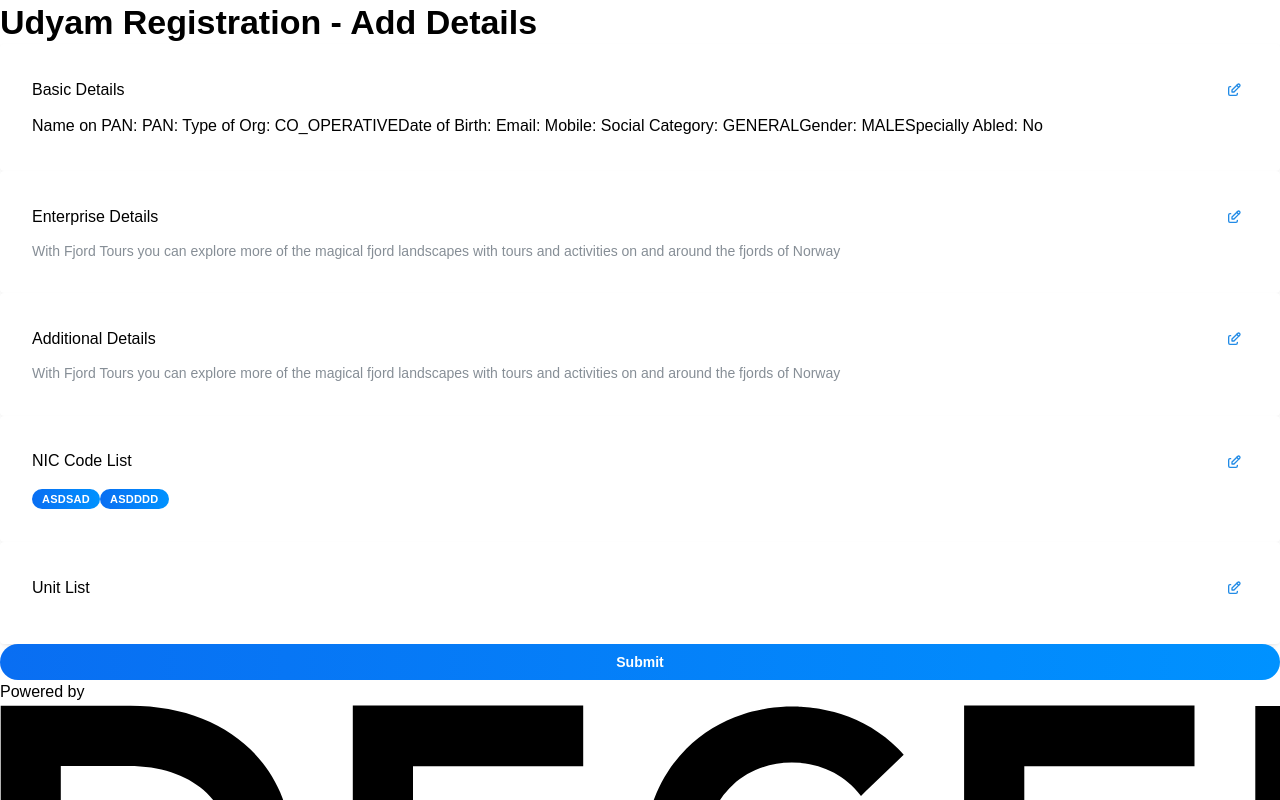
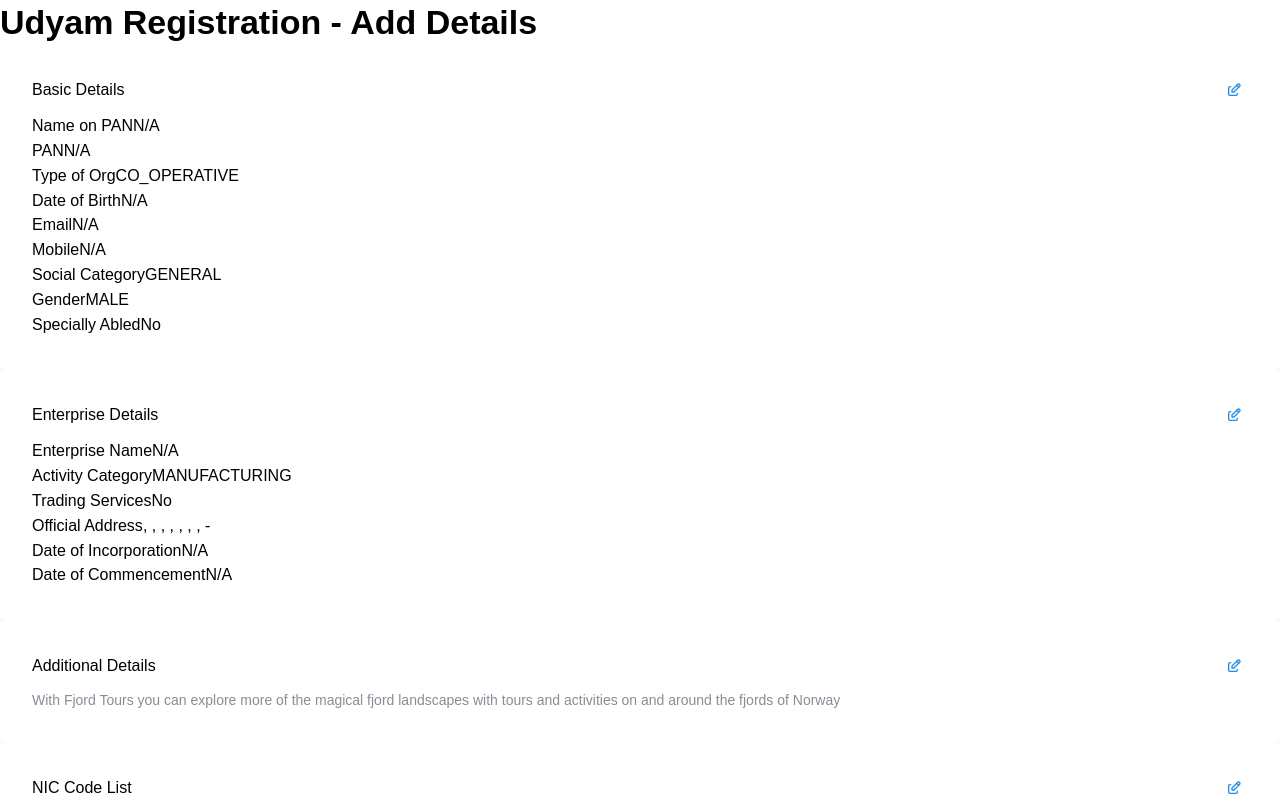
Before and after one commit to vaishnavimokle/udyam-registration-assignment, a Next.js app: page /udyam/addDetails in a window 1280 px wide. Shown: the top 800 px of the page. Built offline with nearby package versions, Linux system fonts and the light colour scheme.

Commit message:
fixed enterprise form

```diff
--- a/src/components/udyam/details/enterpriseForm.tsx
+++ b/src/components/udyam/details/enterpriseForm.tsx
@@ -70,8 +70,8 @@ const EnterpriseDetailForm = ({
   };
 
   return (
-    <form>
-      <div className="flex justify-stretch mb-4">
+    <form className="w-full flex flex-col gap-4">
+      <div className="flex flex-col justify-stretch mb-4 gap-4">
         <TextInput
           required
           className="w-full"
@@ -93,7 +93,7 @@ const EnterpriseDetailForm = ({
 
         <Checkbox
           required
-          className="w-full pt-8"
+          className="w-full"
           label="Trading Services"
           {...form.getInputProps("tradingServices", {
             type: "checkbox",
@@ -108,7 +108,18 @@ const EnterpriseDetailForm = ({
           label="Date Of Incorporation"
           placeholder="Date Of Incorporation"
           key={form.key("enterpriseStatus.dateOfIncorporation")}
-          {...form.getInputProps("enterpriseStatus.dateOfIncorporation")}
+          valueFormat="YYYY-MM-DD"
+          value={
+            form.values.enterpriseStatus.dateOfIncorporation
+              ? new Date(form.values.enterpriseStatus.dateOfIncorporation)
+              : undefined
+          }
+          onChange={(date) =>
+            form.setFieldValue(
+              "enterpriseStatus.dateOfIncorporation",
+              date ? date.toISOString().split("T")[0] : ""
+            )
+          }
           mr={16}
         />
 
@@ -117,7 +128,18 @@ const EnterpriseDetailForm = ({
           label="Date Of Commencement"
           placeholder="Date Of Commencement"
           key={form.key("enterpriseStatus.dateOfCommencement")}
-          {...form.getInputProps("enterpriseStatus.dateOfCommencement")}
+          valueFormat="YYYY-MM-DD"
+          value={
+            form.values.enterpriseStatus.dateOfCommencement
+              ? new Date(form.values.enterpriseStatus.dateOfCommencement)
+              : undefined
+          }
+          onChange={(date) =>
+            form.setFieldValue(
+              "enterpriseStatus.dateOfCommencement",
+              date ? date.toISOString().split("T")[0] : ""
+            )
+          }
           mr={16}
         />
       </div>
@@ -211,14 +233,13 @@ const EnterpriseDetailForm = ({
             value: obj.district,
           }))}
           value={form.values.officialAddress.district}
-          onChange={(dist) =>{
+          onChange={(dist) => {
             const stateDist =
               stateDistMapping.find((map) => map.district == dist) ||
               stateDistMapping[0];
             form.setFieldValue("officialAddress.district", stateDist.district);
             form.setFieldValue("officialAddress.state", stateDist.state);
-          }
-          }
+          }}
         />
 
         <TextInput
--- a/src/pages/udyam/addDetails.tsx
+++ b/src/pages/udyam/addDetails.tsx
@@ -6,7 +6,10 @@ import {
   SocialCategory,
   TypeOfOrganisation,
 } from "@/constants/addDetails";
-import { UdyamRegistrationDetailRequest } from "@/types/udyamRegistration";
+import {
+  UdyamAddressDetail,
+  UdyamRegistrationDetailRequest,
+} from "@/types/udyamRegistration";
 import { ReactNode, useState } from "react";
 import { udyamAddDetails } from "@/api/udyamRegistration";
 import pollForStatus from "@/services/udyam/statusPoller";
@@ -146,20 +149,24 @@ const AddDetailPage = () => {
         tradingServices={udyamDetails.tradingServices}
         officialAddress={udyamDetails.officialAddress}
         enterpriseStatus={udyamDetails.enterpriseStatus}
-        onSubmit={(updatedDetails)=> {
+        onSubmit={(updatedDetails) => {
           setUdyamDetails((prevDetails) => ({
             ...prevDetails,
             activityCategory: updatedDetails.activityCategory,
             enterpriseName: updatedDetails.enterpriseName,
             enterpriseStatus: updatedDetails.enterpriseStatus,
             officialAddress: updatedDetails.officialAddress,
-            tradingServices: updatedDetails.tradingServices
+            tradingServices: updatedDetails.tradingServices,
           }));
           handleCloseForm();
         }}
       />
     );
     setOpenForm(true);
+  };
+
+  const formatAddress = (address: UdyamAddressDetail) => {
+    return `${address.door}, ${address.premises}, ${address.town}, ${address.block}, ${address.road}, ${address.city}, ${address.district}, ${address.state} - ${address.pincode}`;
   };
 
   return (
@@ -173,64 +180,70 @@ const AddDetailPage = () => {
                   title="Basic Details"
                   onEditClick={handleBasicDetailsEdit}
                 >
-                  <div className="text-sm flex flex-col gap-1">
-                    <span>
-                      <span className="text-gray-600 text-xs">
-                        Name on PAN:
-                      </span>{" "}
-                      {udyamDetails.nameOnPan}
-                    </span>
-                    <span>
-                      <span className="text-gray-600 text-xs">PAN:</span>{" "}
-                      {udyamDetails.pan}
-                    </span>
-                    <span>
-                      <span className="text-gray-600 text-xs">
-                        Type of Org:
-                      </span>{" "}
-                      {udyamDetails.typeOfOrganisation}
-                    </span>
-                    <span>
-                      <span className="text-gray-600 text-xs">
-                        Date of Birth:
-                      </span>{" "}
-                      {udyamDetails.dob}
-                    </span>
-                    <span>
-                      <span className="text-gray-600 text-xs">Email:</span>{" "}
-                      {udyamDetails.email}
-                    </span>
-                    <span>
-                      <span className="text-gray-600 text-xs">Mobile:</span>{" "}
-                      {udyamDetails.mobile}
-                    </span>
-                    <span>
-                      <span className="text-gray-600 text-xs">
-                        Social Category:
-                      </span>{" "}
-                      {udyamDetails.socialCategory}
-                    </span>
-                    <span>
-                      <span className="text-gray-600 text-xs">Gender:</span>{" "}
-                      {udyamDetails.gender}
-                    </span>
-                    <span>
-                      <span className="text-gray-600 text-xs">
-                        Specially Abled:
-                      </span>{" "}
-                      {udyamDetails.speciallyAbled ? "Yes" : "No"}
-                    </span>
+                  <div className="text-sm flex flex-col gap-2">
+                    <FormLabel
+                      label="Name on PAN"
+                      value={udyamDetails.nameOnPan}
+                    />
+                    <div className="grid grid-cols-2">
+                      <FormLabel label="PAN" value={udyamDetails.pan} />
+                      <FormLabel
+                        label="Type of Org"
+                        value={udyamDetails.typeOfOrganisation}
+                      />
+                    </div>
+                    <div className="grid grid-cols-2">
+                      <FormLabel
+                        label="Date of Birth"
+                        value={udyamDetails.dob}
+                      />
+                      <FormLabel label="Email" value={udyamDetails.email} />
+                      <FormLabel label="Mobile" value={udyamDetails.mobile} />
+                    </div>
+
+                    <div className="grid grid-cols-3">
+                      <FormLabel
+                        label="Social Category"
+                        value={udyamDetails.socialCategory}
+                      />
+                      <FormLabel label="Gender" value={udyamDetails.gender} />
+                      <FormLabel
+                        label="Specially Abled"
+                        value={udyamDetails.speciallyAbled ? "Yes" : "No"}
+                      />
+                    </div>
                   </div>
                 </FormCard>
                 <FormCard
                   title="Enterprise Details"
                   onEditClick={handleEnterpriseDetailsEdit}
                 >
-                  <Text size="sm" c="dimmed">
-                    With Fjord Tours you can explore more of the magical fjord
-                    landscapes with tours and activities on and around the
-                    fjords of Norway
-                  </Text>
+                  <div className="flex flex-col gap-2">
+                  <FormLabel
+                    label="Enterprise Name"
+                    value={udyamDetails.enterpriseName}
+                  />
+                  <FormLabel
+                    label="Activity Category"
+                    value={udyamDetails.activityCategory}
+                  />
+                  <FormLabel
+                    label="Trading Services"
+                    value={udyamDetails.tradingServices ? "Yes" : "No"}
+                  />
+                  <FormLabel
+                    label="Official Address"
+                    value={formatAddress(udyamDetails.officialAddress)}
+                  />
+                  <FormLabel
+                    label="Date of Incorporation"
+                    value={udyamDetails.enterpriseStatus.dateOfIncorporation}
+                  />
+                  <FormLabel
+                    label="Date of Commencement"
+                    value={udyamDetails.enterpriseStatus.dateOfCommencement}
+                  />
+                  </div>
                 </FormCard>
                 <FormCard
                   title="Additional Details"
@@ -296,6 +309,7 @@ const AddDetailPage = () => {
         title="Add Details"
         opened={openForm}
         onClose={handleCloseForm}
+        size="lg"
       >
         {formContent}
       </Modal>
@@ -304,3 +318,17 @@ const AddDetailPage = () => {
 };
 
 export default AddDetailPage;
+
+type FormLabelProsp = {
+  label: string;
+  value?: string;
+};
+
+const FormLabel = ({ label, value }: FormLabelProsp) => {
+  return (
+    <div className="text-sm flex flex-col">
+      <span className="text-gray-600 text-xs">{label}</span>
+      <span>{value || "N/A"}</span>
+    </div>
+  );
+};
```
